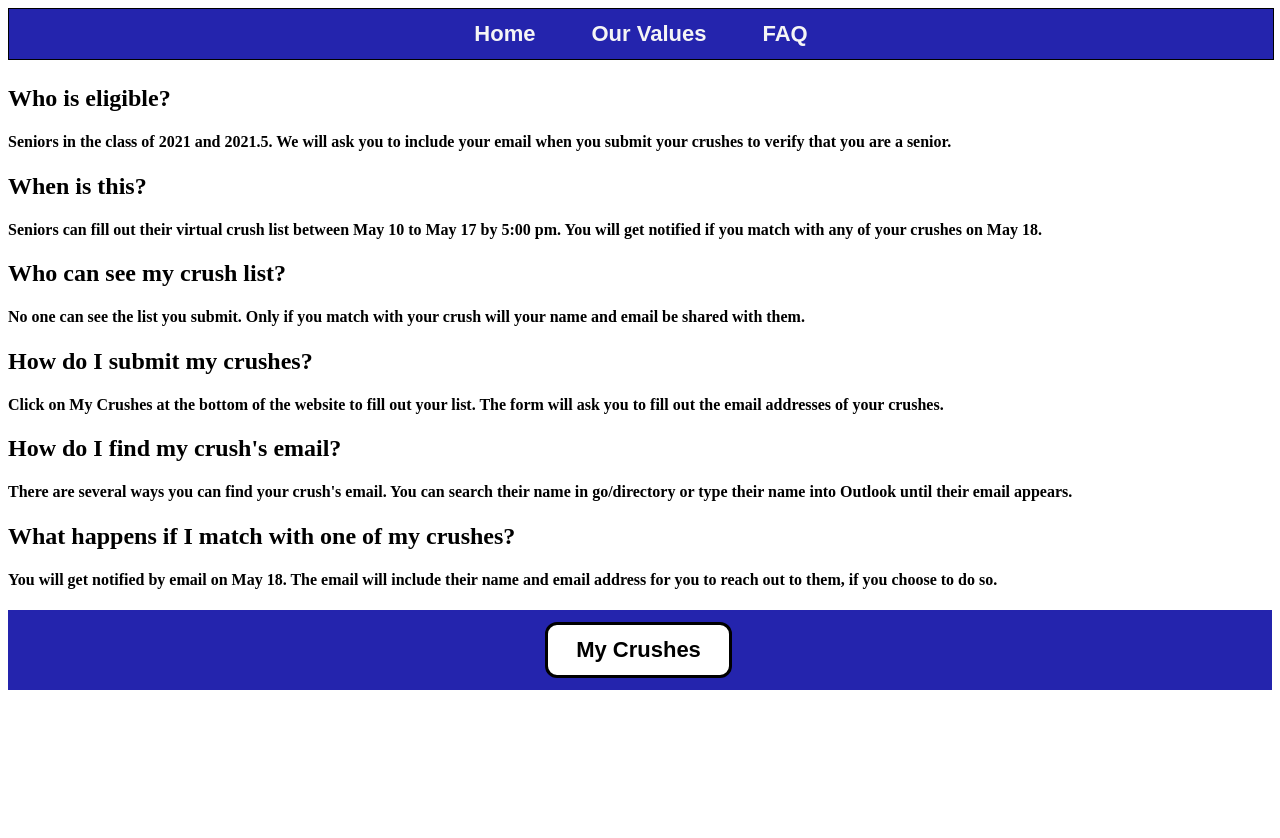
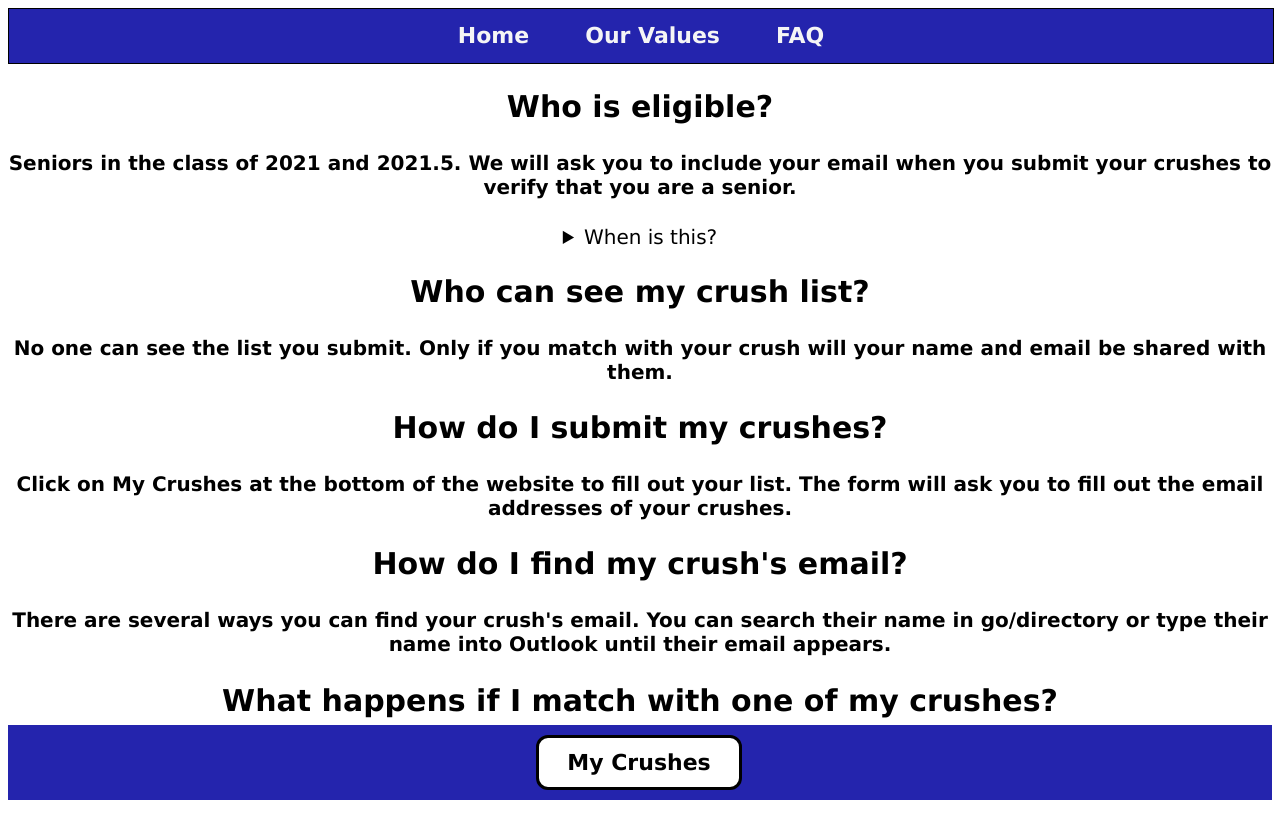
Before and after one commit to DavidGmidd/SeniorSeminarProject21, a Next.js app: page /FAQ in a window 1280 px wide. Shown: the top 838 px of the page. Before the commit the page ends 800 px from the top, so only its background shows below. Built offline with nearby package versions, Linux system fonts and the light colour scheme.

Commit message:
experimenting with FAQ styling

```diff
--- a/src/pages/FAQ.js
+++ b/src/pages/FAQ.js
@@ -33,9 +33,10 @@ export default function FAQ() {
       <h2> Who is eligible? </h2>
       <h4> Seniors in the class of 2021 and 2021.5. We will ask you to include your email when you submit your crushes to verify that you are a senior. </h4>
 
-      <h2> When is this? </h2>
+      <details>
+        <summary> When is this? </summary>
       <h4> Seniors can fill out their virtual crush list between May 10 to May 17 by 5:00 pm. You will get notified if you match with any of your crushes on May 18. </h4>
-
+      </details>
 
       <h2> Who can see my crush list? </h2>
       <h4> No one can see the list you submit. Only if you match with your crush will your name and email be shared with them.</h4>
--- a/src/pages/Styles/Home.module.css
+++ b/src/pages/Styles/Home.module.css
@@ -10,7 +10,9 @@
 }
 .buttonMenu {
 
-    margin: 0;
+    margin-bottom: 3px;
+    margin-top: 2px;
+    font-family: 'Lucida Sans', 'Lucida Sans Regular', 'Lucida Grande', 'Lucida Sans Unicode', Geneva, Verdana, sans-serif;
     padding: 0;
     overflow: hidden;
     color: whitesmoke;
@@ -58,7 +60,7 @@
   margin-bottom: 35px;
   margin-top: 50px;
   text-align: center;
-  font-family: Arial, Helvetica, sans-serif;
+  font-family: 'Lucida Sans', 'Lucida Sans Regular', 'Lucida Grande', 'Lucida Sans Unicode', Geneva, Verdana, sans-serif;
   font-weight: bold;
 }
 
@@ -109,13 +111,15 @@
 
     background-color: white;
     color: black;
-    margin: 5px 5px 5px 2px;
+    margin: 3px 3px 3px 1px;
     position: sticky;
     font-size: 22px;
     padding: 12px 28px;
     font-weight: bold;
     border: 3px solid black;
     border-radius: 12px;
+    font-family: 'Lucida Sans', 'Lucida Sans Regular', 'Lucida Grande', 'Lucida Sans Unicode', Geneva, Verdana, sans-serif;
+
 
 }
 .button:hover {
@@ -186,5 +190,8 @@
 }
 
 .faqs {
-    font-weight:normal
+    font-size: 20px;
+    text-align:  center;
+    font-weight:normal;
+    font-family: 'Lucida Sans', 'Lucida Sans Regular', 'Lucida Grande', 'Lucida Sans Unicode', Geneva, Verdana, sans-serif;
 }
```
